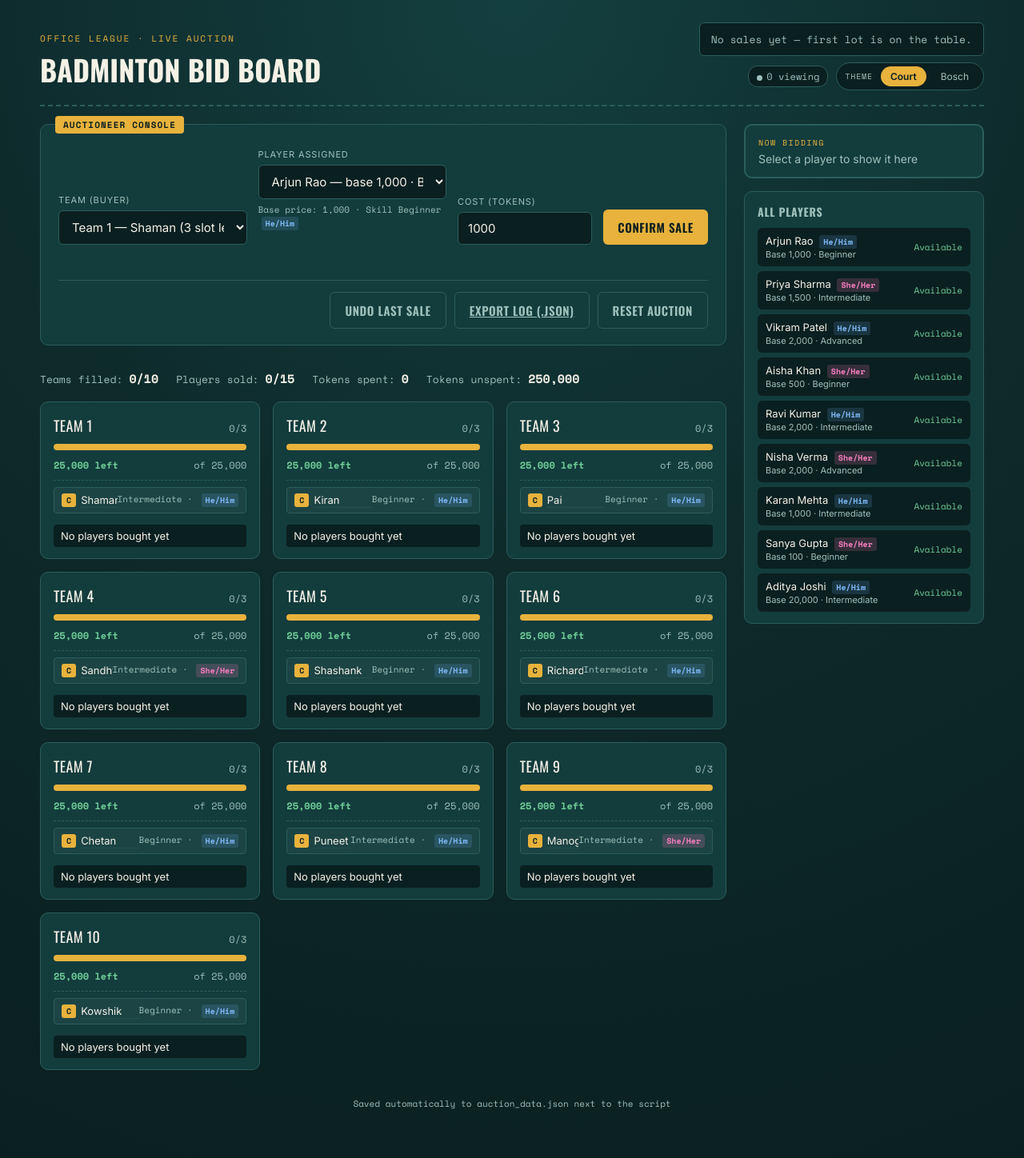
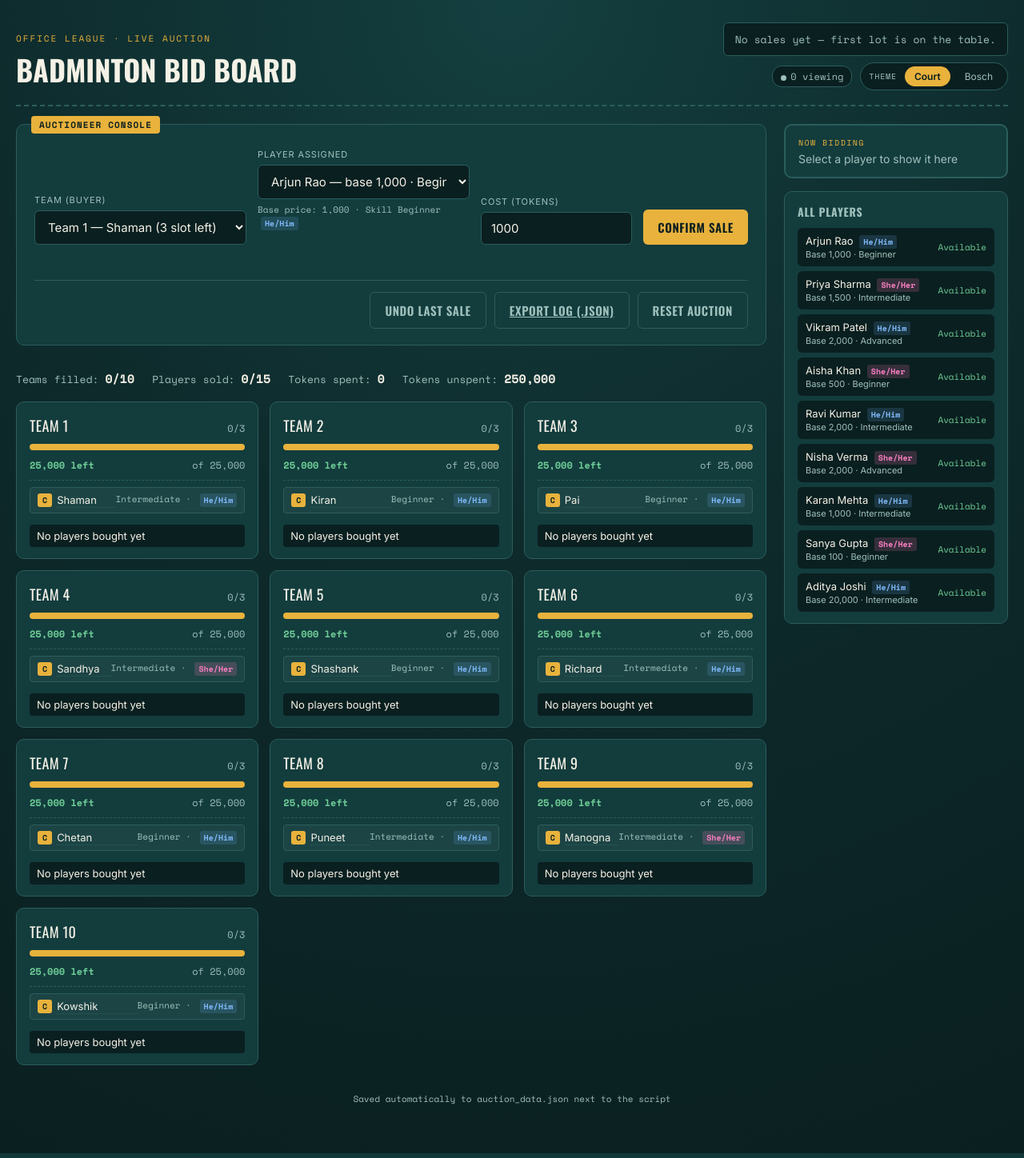
Before and after one commit to ShamanBhat/Auction_App, a Flask app: page / in a window 1280 px wide. Shown: the whole page at 80% size. Run offline with Flask 3, Linux system fonts and the light colour scheme; data that the repository does not hold is empty; parts of the project's set-up code (start-up, migrations or seed data) failed here and were passed over.

Commit message:
feat: dynamic size

```diff
--- a/static/style.css
+++ b/static/style.css
@@ -19,7 +19,9 @@ body.theme-bosch{
 body{margin:0;background:radial-gradient(circle at 50% 0%, var(--glow) 0%, var(--court) 45%, var(--court-deep) 100%);
   color:var(--shuttle);font-family:'Inter',sans-serif;min-height:100vh;padding:28px 20px 60px;
   transition:background .25s ease,color .25s ease;}
-.wrap{max-width:1180px;margin:0 auto;}
+/* No max-width — the layout fills the full screen so wide displays get
+   more columns of team cards automatically. */
+.wrap{width:100%;}
 header{display:flex;align-items:flex-end;justify-content:space-between;flex-wrap:wrap;gap:16px;
   border-bottom:2px dashed var(--line);padding-bottom:18px;margin-bottom:22px;}
 .eyebrow{font-family:'Space Mono',monospace;font-size:11px;letter-spacing:.18em;color:var(--gold);text-transform:uppercase;}
@@ -31,11 +33,15 @@ h1{font-family:'Oswald',sans-serif;font-weight:700;font-size:36px;margin:4px 0 0
 .summary-bar{display:flex;gap:22px;flex-wrap:wrap;margin-bottom:18px;font-family:'Space Mono',monospace;font-size:13px;color:var(--text-dim);}
 .summary-bar b{color:var(--shuttle);font-size:15px;}
 
-.layout{display:grid;grid-template-columns:1fr 300px;gap:22px;align-items:start;}
+/* Sidebar is a fixed 280px; the main column takes everything else.
+   On screens narrower than 900px the sidebar drops below the cards. */
+.layout{display:grid;grid-template-columns:1fr 280px;gap:22px;align-items:start;}
 @media (max-width:900px){.layout{grid-template-columns:1fr;}}
 .sidebar{display:flex;flex-direction:column;gap:16px;position:sticky;top:20px;}
 
-.teams{display:grid;grid-template-columns:repeat(auto-fill,minmax(260px,1fr));gap:16px;}
+/* auto-fill with a 230px minimum — each extra ~250px of screen width
+   adds another column: 3 cols ≈ 900px, 4 ≈ 1200px, 5 ≈ 1450px, etc. */
+.teams{display:grid;grid-template-columns:repeat(auto-fill,minmax(230px,1fr));gap:14px;}
 .team-card{background:var(--panel);border:1px solid var(--line);border-radius:10px;padding:16px 16px 14px;display:flex;flex-direction:column;gap:10px;}
 .team-card.full{border-color:var(--gold-dim);}
 .team-card.over{border-color:var(--danger);}
```
